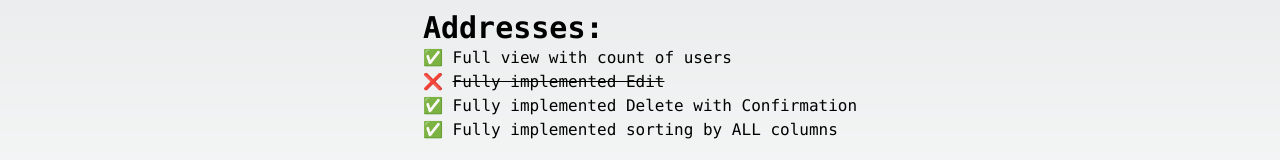
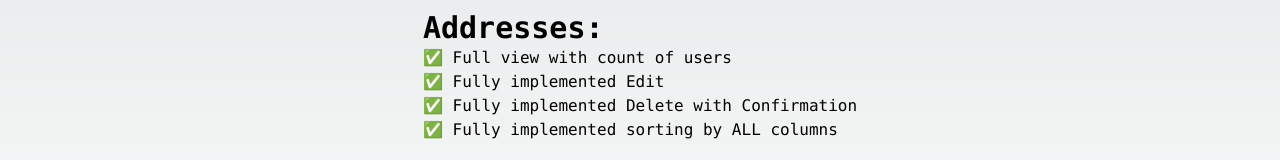
Before and after one commit to kubop/fwa-next-js, a Next.js app: page / in a window 1280 px wide. Shown: the part 406-566 px from the top of the page. Built offline with nearby package versions, Linux system fonts and the light colour scheme.

Commit message:
Langing page update

```diff
--- a/pages/index.tsx
+++ b/pages/index.tsx
@@ -18,7 +18,7 @@ export default function Home() {
         <h2 className="font-semibold text-3xl">Addresses:</h2>
         <ul>
           <li>✅ Full view with count of users</li>
-          <li>❌ <s>Fully implemented Edit</s></li>
+          <li>✅ Fully implemented Edit</li>
           <li>✅ Fully implemented Delete with Confirmation</li>
           <li>✅ Fully implemented sorting by ALL columns</li>
         </ul>
```
